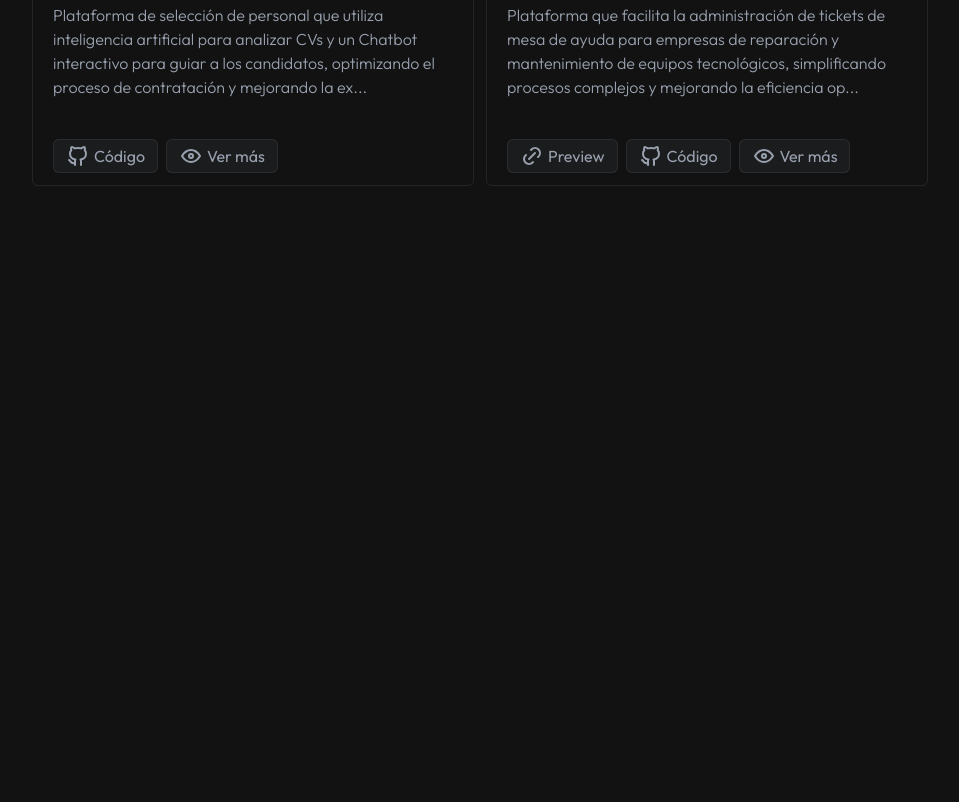
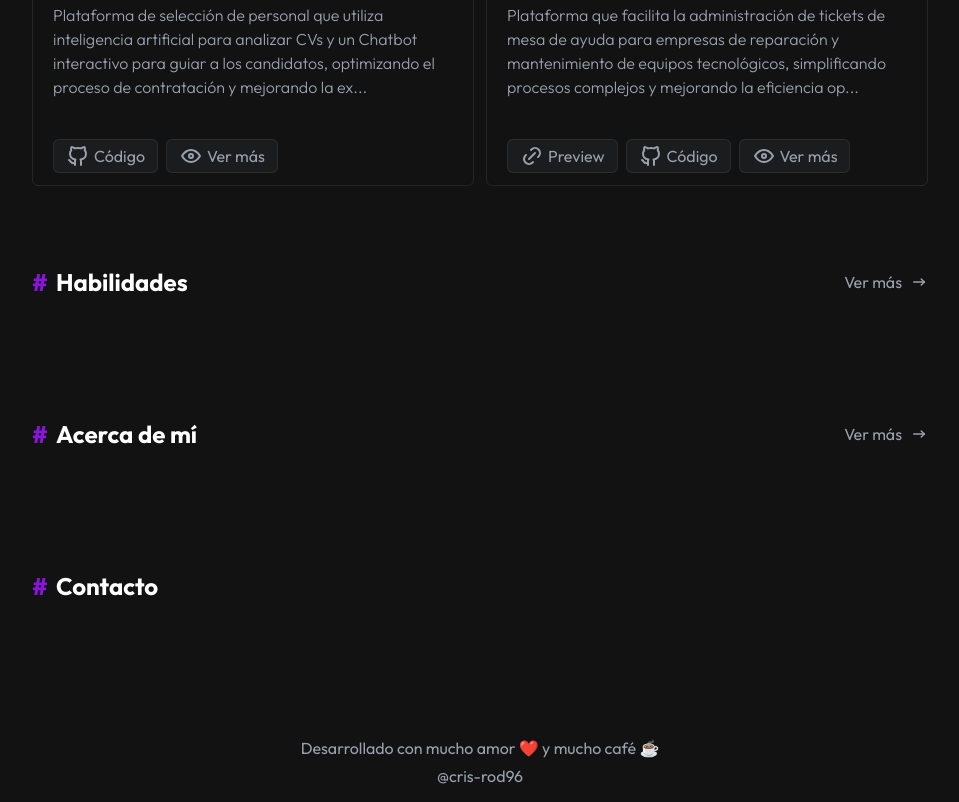
Before and after one commit to cris-rod96/rodris-porfolio, an Astro site: page / in a window 1280 px wide. Shown: the part 1156-1958 px from the top of the page, without its empty margins (160-1119 px from the left). Before the commit the page ends 1422 px from the top, so only its background shows below. Built offline with nearby package versions, Linux system fonts and the light colour scheme; Astro itself is replaced by a stand-in of ours.

Commit message:
Tempalte de secciones de Habilidades, contacto y about. Creación del footer

```diff
--- /dev/null
+++ b/src/components/AboutSection.astro
@@ -0,0 +1,5 @@
+---
+import SectionContainer from "./SectionContainer.astro";
+---
+
+<SectionContainer title="Acerca de mí" href="/about" />
--- /dev/null
+++ b/src/components/ContactSection.astro
@@ -0,0 +1,5 @@
+---
+import SectionContainer from "./SectionContainer.astro";
+---
+
+<SectionContainer title="Contacto" href={null} />
--- /dev/null
+++ b/src/components/Footer.astro
@@ -0,0 +1,12 @@
+<div class="min-h-[80px] flex flex-col items-center justify-center gap-1">
+  <p class="text-gray-400">Desarrollado con mucho amor ❤️ y mucho café ☕</p>
+  <a
+    href="https://github.com/cris-rod96"
+    target="_blank"
+    rel="noopener noreferrer"
+    title="Github"
+    aria-label="Github"
+    class="text-gray-400 hover:text-white transition-all duration-300"
+    >@cris-rod96</a
+  >
+</div>
--- a/src/components/SectionContainer.astro
+++ b/src/components/SectionContainer.astro
@@ -3,7 +3,7 @@ import NextIcon from "@icons/NextIcon.astro";
 
 interface Props {
   title: string;
-  href: string;
+  href: string | null;
 }
 
 const { title, href } = Astro.props;
@@ -17,6 +17,8 @@ const { title, href } = Astro.props;
       <span>#</span>
       {title}
     </h2>
+    {
+      href && (
         <a
           href={href}
           class="flex items-center gap-2 text-gray-400 hover:text-white transition-all duration-300 cursor-pointer"
@@ -24,6 +26,8 @@ const { title, href } = Astro.props;
           Ver más
           <NextIcon />
         </a>
+      )
+    }
   </div>
   <slot />
 </section>
--- /dev/null
+++ b/src/components/SkillsSection.astro
@@ -0,0 +1,5 @@
+---
+import SectionContainer from "./SectionContainer.astro";
+---
+
+<SectionContainer title="Habilidades" href="/skills" />
--- a/src/layouts/Layout.astro
+++ b/src/layouts/Layout.astro
@@ -2,7 +2,7 @@
 import "@styles/global.css";
 import { ClientRouter } from "astro:transitions";
 import Header from "@components/Header.astro";
-
+import Footer from "@components/Footer.astro";
 interface Props {
   title: string;
 }
@@ -23,7 +23,10 @@ const { title } = Astro.props;
   <body>
     <div class="max-w-4xl mx-auto flex flex-col">
       <Header />
-      <slot />
+      <div>
+        <slot />
+      </div>
+      <Footer />
     </div>
   </body>
 </html>
--- a/src/pages/index.astro
+++ b/src/pages/index.astro
@@ -2,6 +2,9 @@
 import IntroSection from "@components/IntroSection.astro";
 import Layout from "../layouts/Layout.astro";
 import ProjectsSection from "@components/ProjectsSection.astro";
+import SkillsSection from "@components/SkillsSection.astro";
+import AboutSection from "@components/AboutSection.astro";
+import ContactSection from "@components/ContactSection.astro";
 
 // Welcome to Astro! Wondering what to do next? Check out the Astro documentation at https://docs.astro.build
 // Don't want to use any of this? Delete everything in this file, the `assets`, `components`, and `layouts` directories, and start fresh.
@@ -11,4 +14,7 @@ import ProjectsSection from "@components/ProjectsSection.astro";
   <!-- Intro Section -->
   <IntroSection />
   <ProjectsSection />
+  <SkillsSection />
+  <AboutSection />
+  <ContactSection />
 </Layout>
```
Lines whose indentation alone changed are shown as unchanged.
